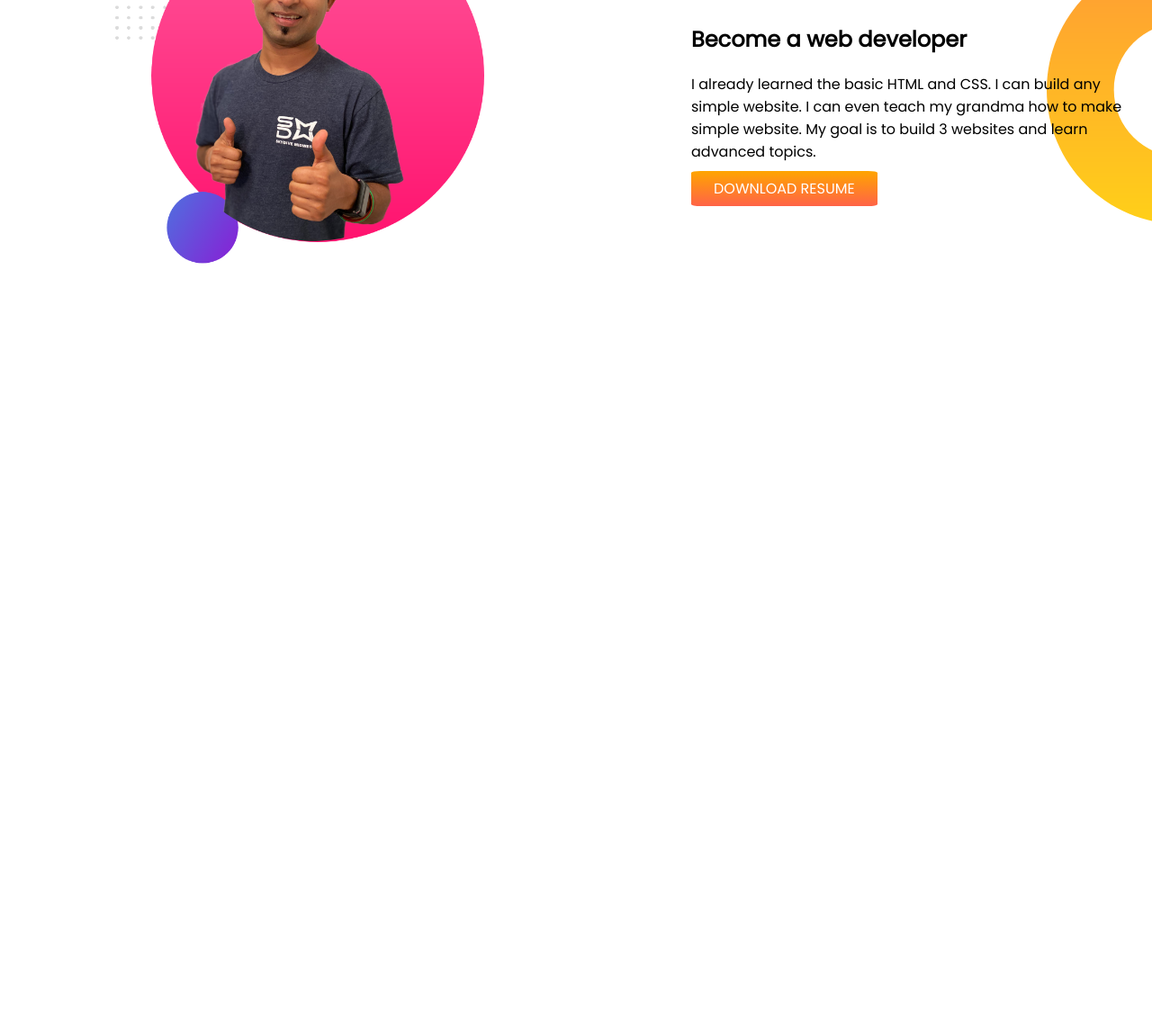
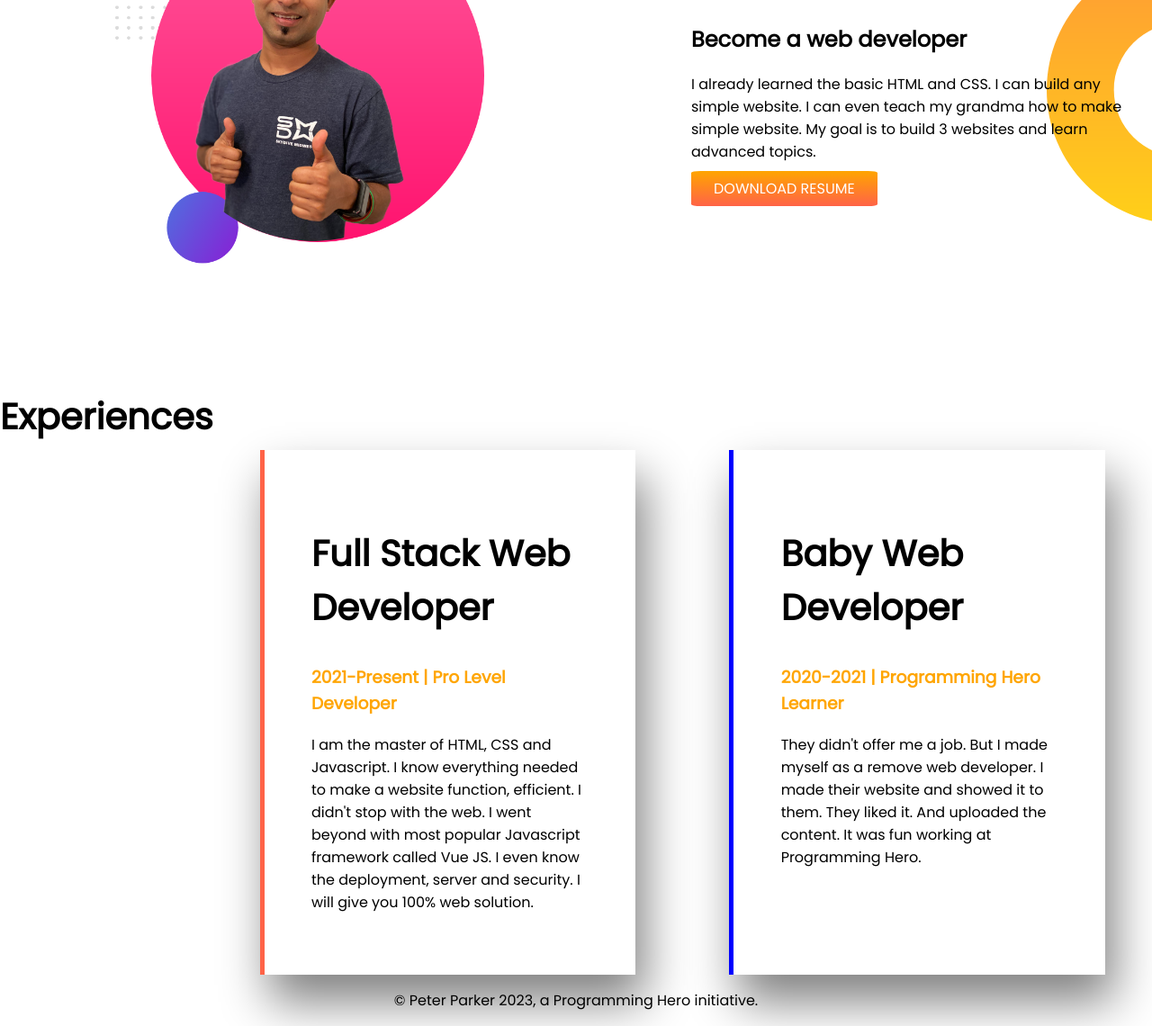
Before and after one commit to suhel45/developer-portfolio, a plain HTML site: page developer-portfolio/index.html in a window 1280 px wide. Shown: the part 750-1890 px from the top of the page at 90% size. Before the commit the page ends 1050 px from the top, so only its background shows below. Drawn offline with Linux system fonts and the light colour scheme.

Commit message:
third section added

```diff
--- a/developer-portfolio/index.html
+++ b/developer-portfolio/index.html
@@ -11,7 +11,8 @@
     <link href="https://fonts.googleapis.com/css2?family=Poppins&display=swap" rel="stylesheet">
 </head>
 <body>
-    <section class="top-banner">
+    <section class="top-banner flexible-section
+    ">
      <div class="half-width">
         <h1>welcome To</h1>
         <h1><span class="rana">Suhel Rana</span> World!</h1>
@@ -26,7 +27,8 @@
         <img src="image/suhel.PNG" alt="">
       </div>
       </section>
-      <section class="dream">
+      <section class="dream flexible-section
+      ">
         <div class="half-width">
            <img src="image/jan.png" alt="">
         </div>
@@ -37,6 +39,25 @@
             <a class="linke-buuton" href="">DOWNLOAD RESUME</a>
          </div>
       </section>
+      <section>
+        <h1>Experiences</h1>
+    <div class="flexible-section">
+
+         <div class="demo border-1">
+            <h1>Full Stack Web Developer</h1>
+            <h3 class="rana">2021-Present | Pro Level Developer</h3>
+            <p>I am the master of HTML, CSS and Javascript. I know everything needed to make a website function, efficient. I didn't stop with the web. I went beyond with most popular Javascript framework called Vue JS. I even know the deployment, server and security. I will give you 100% web solution.</p>
+        </div>
+        <div class="demo border-2">
+            <h1>Baby Web Developer</h1>
+            <h3 class="rana">2020-2021 | Programming Hero Learner</h3>
+            <p>They didn't offer me a job. But I made myself as a remove web developer. I made their website and showed it to them. They liked it. And uploaded the content. It was fun working at Programming Hero.</p>
+        </div>
+        </div>
+      </section>
 
 </body>
+<footer>
+    <p>© Peter Parker 2023, a Programming Hero initiative.</p>
+</footer>
 </html>
--- a/developer-portfolio/style.css
+++ b/developer-portfolio/style.css
@@ -10,6 +10,12 @@ h1{
 section{
     display: flex;
     margin-top: 100px;
+}
+.flexible-section{
+
+        display: flex;
+        margin-top: 100px;
+
 }
 .half-width{
     width: 50%;
@@ -38,3 +44,21 @@ section{
     background-repeat: no-repeat;
     background-position: right;
 }
+.demo{
+    width: 40%;
+   padding: 5%;
+   margin-left: 5%;
+   margin-right: 5%;
+   box-shadow: 10px 30px 50px gray;
+
+
+}
+.border-1{
+    border-left: 5px solid tomato;
+}
+.border-2{
+    border-left: 5px solid blue;
+}
+footer p{
+    text-align: center;
+}
```
